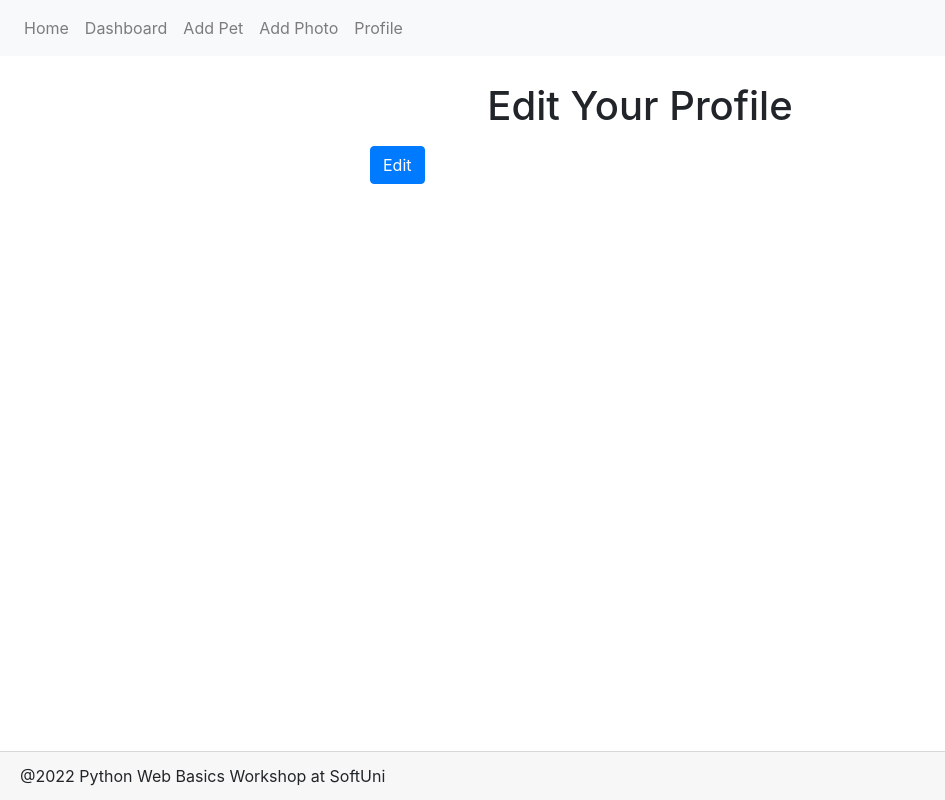
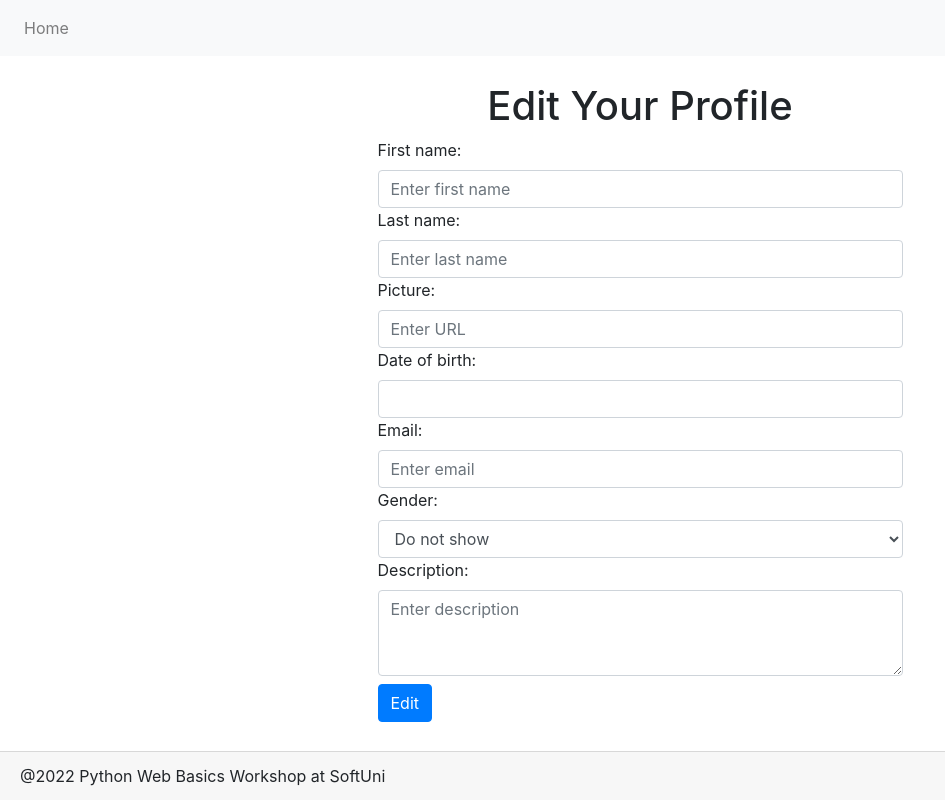
Before and after one commit to LiliaVasileva/petstagram, a Django app: page /profile/edit/ in a window 1280 px wide. Shown: the whole page, without its empty margins (0-945 px from the left). Run offline with Django 4.2, Linux system fonts and the light colour scheme; some libraries are stand-ins or nearby versions.

Commit message:
Creating profile and Editing profile page

```diff
--- /dev/null
+++ b/petstagram/main/forms.py
@@ -0,0 +1,101 @@
+from django import forms
+
+from petstagram.main.models import Profile
+
+
+# Easier way to fix the visualization of the fields in form
+# creating mixin, to be inherited by the ProfileForm class
+class BootstrapFormMixin:
+    fields = {}
+
+    def _init_bootstrap_form_controls(self):
+        for _, field in self.fields.items():
+            if not hasattr(field.widget, 'attrs'):
+                setattr(field.widget, 'attrs', {})
+            if 'class' not in field.widget.attrs:
+                field.widget.attrs['class'] = ''
+            field.widget.attrs['class'] += 'form-control'
+
+
+class CreateProfileForm(BootstrapFormMixin, forms.ModelForm):
+    def __init__(self, *args, **kwargs):
+        super().__init__(*args, **kwargs)
+        self._init_bootstrap_form_controls()
+
+    class Meta:
+        model = Profile
+        # we should choose one from the two options fields or exclude
+        fields = ['first_name', 'last_name', 'picture']
+        # html controls which needs to be visualized widgets,
+        #  with widgets we fix the visualization of the form in the html page
+        widgets = {
+            'first_name': forms.TextInput(
+                attrs={
+                # adding 'class' : 'form-control' - is anather way of handeling the form visualization
+                   # 'class': 'form-control',
+                    'placeholder': 'Enter first name',
+                }
+            ),
+            'last_name': forms.TextInput(
+                attrs={
+                    #'class': 'form-control',
+                    'placeholder': 'Enter last name'
+                }
+            ),
+            'picture': forms.TextInput(
+                attrs={
+                    #'class': 'form-control',
+                    'placeholder': 'Enter URL'
+                }
+            ),
+        }
+
+
+class EditProfileForm(BootstrapFormMixin,forms.ModelForm):
+    def __init__(self, *args, **kwargs):
+        super().__init__(*args, **kwargs)
+        self._init_bootstrap_form_controls()
+        # setting default value to a choice fild in the form -> self.initial['choice field name'] = wanted_value
+        self.initial['gender'] = Profile.DO_NOT_SHOW
+
+    class Meta:
+        model = Profile
+        fields = ['first_name', 'last_name', 'picture', 'date_of_birth', 'email', 'gender', 'description'] # /'__all__'
+
+        widgets = {
+            'first_name': forms.TextInput(
+                attrs={
+                    'placeholder': 'Enter first name',
+                }
+            ),
+            'last_name': forms.TextInput(
+                attrs={
+                    'placeholder': 'Enter last name'
+                },
+            ),
+            'picture': forms.TextInput(
+                attrs={
+                    'placeholder': 'Enter URL'
+                },
+            ),
+            'email': forms.EmailInput(
+                attrs={
+                    'placeholder': 'Enter email'
+                }
+            ),
+            'gender': forms.Select(
+                choices=Profile.GENDERS,
+
+            ),
+            'description': forms.Textarea(
+                attrs={
+                    'placeholder': 'Enter description',
+                    'rows': 3,
+                }
+            ),
+            'date_of_birth': forms.DateInput(
+                attrs={
+                    'min': '1920-01-01',
+                }
+            )
+        }
--- a/petstagram/main/models.py
+++ b/petstagram/main/models.py
@@ -66,7 +66,6 @@ class Profile(models.Model):
         choices=GENDERS,
         null=True,
         blank=True,
-
     )
 
     def __str__(self):
--- a/petstagram/main/urls.py
+++ b/petstagram/main/urls.py
@@ -6,21 +6,21 @@ from petstagram.main.views.pets import create_pet, edit_pet, delete_pet
 from petstagram.main.views.profiles import show_profile, create_profile, edit_profile, delete_profile
 
 urlpatterns = [
-    #generic views
+    # generic views
     path('', show_home, name='index'),
-    path('dashboard/' ,show_dashboard, name='dashboard'),
-    #profile views
+    path('dashboard/', show_dashboard, name='dashboard'),
+    # profile views
     path('profile/', show_profile, name='profile'),
-    path('profile/create/', create_profile, name = 'profile create'),
-    path('profile/edit/', edit_profile, name = 'profile edit'),
-    path('profile/delete/', delete_profile, name = 'profile delete'),
-    #photo views
-    path('photo/add/,', create_pet_photo, name='pet photo create'),
+    path('profile/create/', create_profile, name='profile create'),
+    path('profile/edit/', edit_profile, name='profile edit'),
+    path('profile/delete/', delete_profile, name='profile delete'),
+    # photo views
+    path('photo/add/', create_pet_photo, name='pet photo create'),
     path('photo/edit/<int:pk>', edit_pet_photo, name='pet photo edit'),
     path('photo/details/<int:pk>', show_pet_photo_details, name='pet photo details'),
-    path('photo/like/<int:pk>',like_pet_photo,name='like pet photo'),
-    #pet views
-    path('pet/create/', create_pet, name= 'pet create'),
-    path('pet/edit/<int:pk>', edit_pet, name= 'pet edit'),
-    path('pet/delete/<int:pk>', delete_pet, name= 'pet delete'),
-    ]
+    path('photo/like/<int:pk>', like_pet_photo, name='like pet photo'),
+    # pet views
+    path('pet/create/', create_pet, name='pet create'),
+    path('pet/edit/<int:pk>', edit_pet, name='pet edit'),
+    path('pet/delete/<int:pk>', delete_pet, name='pet delete'),
+]
--- a/petstagram/main/views/profiles.py
+++ b/petstagram/main/views/profiles.py
@@ -1,7 +1,8 @@
-from django.shortcuts import render
+from django.shortcuts import render, redirect
 
+from petstagram.main.forms import CreateProfileForm, EditProfileForm
 from petstagram.main.helpers import get_profile
-from petstagram.main.models import Pet, PetPhoto
+from petstagram.main.models import Pet, PetPhoto, Profile
 
 
 def show_profile(request):
@@ -21,13 +22,65 @@ def show_profile(request):
     return render(request, 'profile_details.html', context)
 
 
-def create_profile(request):
-    return render(request, 'profile_create.html')
-
-
-def edit_profile(request):
-    return render(request, 'profile_edit.html')
+# check down the page will see function which can be reused, not writing the same code
+# def create_profile(request):
+#     if request.method == 'POST':
+#         #create form with post
+#         form = CreateProfileForm(request.POST)
+#         if form.is_valid():
+#             form.save()
+#             return redirect('index')
+#     else:
+#         #create empty form
+#         form = CreateProfileForm()
+#
+#     context = {
+#         'form': form,
+#     }
+#
+#     return render(request, 'profile_create.html', context)
+#
+#
+# def edit_profile(request):
+#     profile = get_profile()
+#     if request.method == 'POST':
+#         form = EditProfileForm(request.POST, instance=profile)
+#         if form.is_valid():
+#             form.save()
+#             return redirect('profile')
+#     else:
+#         form = EditProfileForm(instance=profile)
+#
+#     context = {
+#         'form': form,
+#     }
+#     return render(request, 'profile_edit.html', context)
 
 
 def delete_profile(request):
     return render(request, 'profile_delete.html')
+
+
+# the two view actions of create and edit are almost the same, this function
+# helps to better codding, organizing and reusing the same code:
+def profile_action(request, form_class, success_url, instance, template_name):
+    if request.method == 'POST':
+        form = form_class(request.POST, instance=instance)
+        if form.is_valid():
+            form.save()
+            return redirect(success_url)
+    else:
+        form = form_class(instance=instance)
+
+    context = {
+        'form': form,
+    }
+    return render(request, template_name, context)
+
+
+def create_profile(request):
+    return profile_action(request, CreateProfileForm, 'index', Profile(), 'profile_create.html')
+
+
+def edit_profile(request):
+    return profile_action(request, EditProfileForm, 'profile', get_profile(), 'profile_edit.html')
--- a/petstagram/main/views/views.py
+++ /dev/null
@@ -1,3 +0,0 @@
-from django.shortcuts import render, redirect
-
-from petstagram.main.models import Profile, PetPhoto, Pet
--- a/templates/base/index.html
+++ b/templates/base/index.html
@@ -34,10 +34,10 @@
                 </li>
                 {% if not hide_additional_nav_items %}
                     <li class="nav-item">
-                        <a class="nav-link" href="#">Add Pet</a>
+                        <a class="nav-link" href="{% url 'pet create' %}">Add Pet</a>
                     </li>
                     <li class="nav-item">
-                        <a class="nav-link" href="#">Add Photo</a>
+                        <a class="nav-link" href="{% url 'pet photo create' %}">Add Photo</a>
                     </li>
                 {% endif %}
                 <li class="nav-item">
--- a/templates/home_page.html
+++ b/templates/home_page.html
@@ -15,9 +15,9 @@
                     <div class="col-lg-6">
                         <p class="lead">
                             {% if hp %}
-                                <a href="#" class="btn btn-lg btn-secondary">Enter</a></p>
+                                <a href="{% url 'dashboard' %}" class="btn btn-lg btn-secondary">Enter</a></p>
                             {% else %}
-                                <a href="#" class="btn btn-lg btn-secondary">Create Profile</a>
+                                <a href="{% url 'profile create' %}" class="btn btn-lg btn-secondary">Create Profile</a>
                             {% endif %}
                     </div>
                 </div>
--- a/templates/profile_details.html
+++ b/templates/profile_details.html
@@ -28,8 +28,8 @@
                 </div>
                 <p class="mt-2">Total Images: {{ total_pet_photos_count}}</p>
                 <p class="mt-2">Total Likes: {{ total_likes_count }}</p>
-                <a href="#" class="btn btn-primary">Edit</a>
-                <a href="#" class="btn btn-danger">Delete</a>
+                <a href="{% url 'profile edit' %}" class="btn btn-primary">Edit</a>
+                <a href="{% url 'profile delete' %}" class="btn btn-danger">Delete</a>
             </div>
         </div>
     </div>
--- a/templates/profile_edit.html
+++ b/templates/profile_edit.html
@@ -1,78 +1,17 @@
-<!DOCTYPE html>
-<html lang="en">
-
-<head>
-    <meta charset="UTF-8">
-    <title>Petstagram</title>
-
-    <!-- Bootstrap CSS -->
-    <link rel="stylesheet" href="https://stackpath.bootstrapcdn.com/bootstrap/4.3.1/css/bootstrap.min.css"
-          integrity="sha384-ggOyR0iXCbMQv3Xipma34MD+dH/1fQ784/j6cY/iJTQUOhcWr7x9JvoRxT2MZw1T" crossorigin="anonymous">
-    <link rel="icon" type="image/png" href="https://pluspng.com/img-png/instagram-png-instagram-png-icon-1024.png">
-    <link rel="stylesheet" href="https://stackpath.bootstrapcdn.com/font-awesome/4.7.0/css/font-awesome.min.css"
-          integrity="sha384-wvfXpqpZZVQGK6TAh5PVlGOfQNHSoD2xbE+QkPxCAFlNEevoEH3Sl0sibVcOQVnN" crossorigin="anonymous">
-</head>
-
-<body>
-
-<!-- Navigation Bar -->
-<nav class="navbar navbar-expand-lg navbar-light bg-light" style="margin-bottom:2%">
-    <button class="navbar-toggler" type="button" data-toggle="collapse" data-target="#navbarNavDropdown"
-            aria-controls="navbarNavDropdown" aria-expanded="false" aria-label="Toggle navigation">
-        <span class="navbar-toggler-icon"></span>
-    </button>
-    <div class="collapse navbar-collapse" id="navbarNavDropdown">
-        <ul class="navbar-nav">
-            <li class="nav-item">
-                <a class="nav-link" href="#">Home</a>
-            </li>
-            <li class="nav-item">
-                <a class="nav-link" href="#">Dashboard</a>
-            </li>
-            <li class="nav-item">
-                <a class="nav-link" href="#">Add Pet</a>
-            </li>
-            <li class="nav-item">
-                <a class="nav-link" href="#">Add Photo</a>
-            </li>
-            <li class="nav-item">
-                <a class="nav-link" href="#">Profile</a>
-            </li>
-        </ul>
-    </div>
-</nav>
-<!-- End Navigation Bar -->
-
+{% extends 'base/index.html' %}
+{% block content %}
 <div class="container mb-5">
     <h1 class="text-center">Edit Your Profile</h1>
     <div class="row">
         <div class="col-lg-3"></div>
         <div class="col-lg-6">
-            <form method="POST" action="profile_details.html">
-
-               <!-- Form for Editing a Profile Info -->
-
+            <form method="post" action="{% url 'profile edit' %}">
+                {{ form }}
+                {% csrf_token %}
                 <button class="btn btn-primary mt-2" type="submit">Edit</button>
             </form>
         </div>
         <div class="col-lg-3"></div>
     </div>
 </div>
-
-<!-- Page Footer -->
-<footer class="fixed-bottom card-footer ">
-    <div>@2022 Python Web Basics Workshop at SoftUni</div>
-</footer>
-<!-- End Page Footer -->
-
-<script src="https://code.jquery.com/jquery-3.2.1.slim.min.js"
-        integrity="sha384-KJ3o2DKtIkvYIK3UENzmM7KCkRr/rE9/Qpg6aAZGJwFDMVNA/GpGFF93hXpG5KkN"
-        crossorigin="anonymous"></script>
-<script src="https://cdnjs.cloudflare.com/ajax/libs/popper.js/1.11.0/umd/popper.min.js"
-        integrity="sha384-b/U6ypiBEHpOf/4+1nzFpr53nxSS+GLCkfwBdFNTxtclqqenISfwAzpKaMNFNmj4"
-        crossorigin="anonymous"></script>
-<script src="https://maxcdn.bootstrapcdn.com/bootstrap/4.0.0-beta/js/bootstrap.min.js"
-        integrity="sha384-h0AbiXch4ZDo7tp9hKZ4TsHbi047NrKGLO3SEJAg45jXxnGIfYzk4Si90RDIqNm1"
-        crossorigin="anonymous"></script>
-</body>
-</html>
+{% endblock %}
```
Also changed, not shown: templates/profile_create.html (+6 -57 lines).
